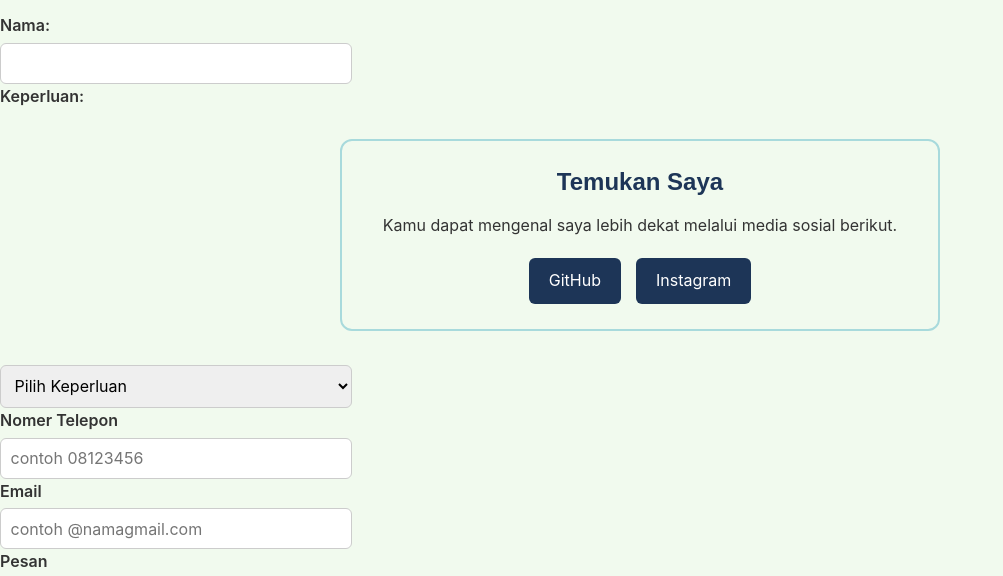
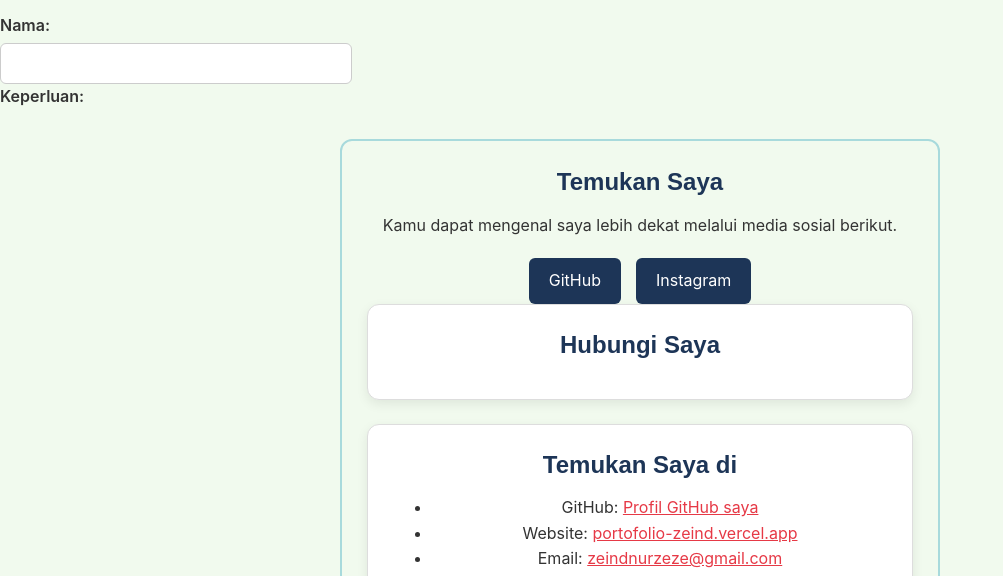
Before and after one commit to pikyze/portofolio, a plain HTML site: page kontak.html in a window 1280 px wide. Shown: the part 195-771 px from the top of the page, without its empty margins (0-1003 px from the left). Drawn offline with Linux system fonts and the light colour scheme.

Commit message:
feat: tambah kartu media sosial di halaman kontak

```diff
--- a/kontak.html
+++ b/kontak.html
@@ -44,6 +44,28 @@
             Instagram
         </a>
     </div>
+            <!-- KARTU PERTAMA (YANG SUDAH ADA SEBELUMNYA) -->
+        <section class="kartu">
+            <h2>Hubungi Saya</h2>
+            <form>
+                <!-- isi form kontakmu... -->
+            </form>
+        </section>
+        <!-- ▲ TEMPEL KODE KARTU BARU TEPAT DI BAWAH BARIS INI ▲ -->
+
+        <!-- KARTU BARU: TEMUKAN SAYA DI -->
+        <section class="kartu">
+            <h2>Temukan Saya di</h2>
+            <ul>
+                <li>GitHub: <a href="https://github.com" target="_blank">Profil GitHub saya</a></li>
+                <li>Website: <a href="https://vercel.app" target="_blank">portofolio-zeind.vercel.app</a></li>
+                <li>Email: <a href="mailto:zeindnurzeze@gmail.com">zeindnurzeze@gmail.com</a></li>
+            </ul>
+        </section>
+
+    </div> <!-- Penutup <div class="container"> -->
+</main>
+
 </section>
 
     <select id="keperluan" name="keperluan">
```
